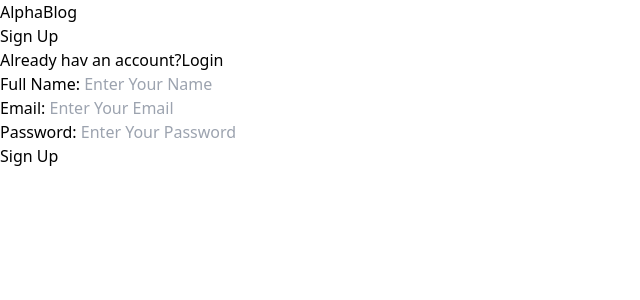
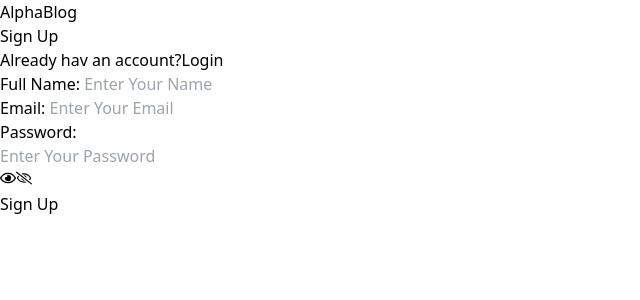
Before and after one commit to mdsakibhossen/alpha-blog-next-js-fs, a Next.js app: page /sign-up in a window 1280 px wide. Shown: the top 300 px of the page, without its empty margins (0-640 px from the left). Built offline with nearby package versions, Linux system fonts and the light colour scheme.

Commit message:
Show Hide Password Mode is Added

```diff
--- a/package.json
+++ b/package.json
@@ -15,7 +15,8 @@
     "next": "14.2.10",
     "next-auth": "^4.24.7",
     "react": "^18",
-    "react-dom": "^18"
+    "react-dom": "^18",
+    "react-icons": "^5.3.0"
   },
   "devDependencies": {
     "eslint": "^8",
--- a/src/components/auth/sign-up-form/SignUpForm.jsx
+++ b/src/components/auth/sign-up-form/SignUpForm.jsx
@@ -1,5 +1,10 @@
+"use client";
+import { useState } from "react";
+import { FaRegEye, FaRegEyeSlash } from "react-icons/fa";
+
 
 const SignUpForm = () => {
+  const [showPass, setShowPass] = useState(false);
   return (
     <div className="sign-up-form max-w-[600px] mx-auto">
       <form action="" className="flex flex-col gap-3">
@@ -10,7 +15,7 @@ const SignUpForm = () => {
             name="fullName"
             id="fullName"
             placeholder="Enter Your Name"
-            className="w-full outline-none border-2 border-transparent focus:border-green-400 bg-gray-100 px-1 py-1.5 rounded"
+            className="w-full outline-none border-2 border-transparent focus:border-green-400 bg-gray-100 p-2 rounded"
           />
         </div>
         <div className="flex flex-col gap-1">
@@ -20,25 +25,45 @@ const SignUpForm = () => {
             name="email"
             id="email"
             placeholder="Enter Your Email"
-            className="w-full outline-none border-2 border-transparent focus:border-green-400 bg-gray-100 px-1 py-1.5 rounded"
+            className="w-full outline-none border-2 border-transparent focus:border-green-400 bg-gray-100 p-2 rounded"
           />
         </div>
         <div className="flex flex-col gap-1">
           <label htmlFor="password">Password: </label>
-          <input
-            type="password"
-            name="password"
-            id="password"
-            placeholder="Enter Your Password"
-            className="w-full outline-none border-2 border-transparent focus:border-green-400 bg-gray-100 px-1 py-1.5 rounded"
-          />
+          <div className="relative">
+            <input
+              type={showPass ? "text" : "password"}
+              name="password"
+              id="password"
+              placeholder="Enter Your Password"
+              className="w-full outline-none border-2 border-transparent focus:border-green-400 bg-gray-100 p-2 rounded"
+            />
+            <div className="icon absolute top-[50%] right-2 translate-y-[-50%]">
+              <button
+              type="button"
+                onClick={() => setShowPass(true)}
+                className={showPass ? "hidden" : "inline-block"}
+              >
+                <FaRegEye />
+              </button>
+              <button
+              type="button"
+                onClick={() => setShowPass(false)}
+                className={showPass ? "inline-block" : "hidden"}
+              >
+                <FaRegEyeSlash />
+              </button>
+            </div>
+          </div>
         </div>
         <div className="btn-box mt-3 text-center">
-          <button className="bg-green-400 transition-all duration-300 hover:bg-green-500 active:bg-green-600 px-8 py-2 rounded text-white">Sign Up</button>
+          <button className="bg-green-400 transition-all duration-300 hover:bg-green-500 active:bg-green-600 px-8 py-2.5 rounded text-white">
+            Sign Up
+          </button>
         </div>
       </form>
     </div>
   );
-}
+};
 
-export default SignUpForm
+export default SignUpForm;
```
Also changed, not shown: 1 other file (tests, documents, lock files or other folders).
